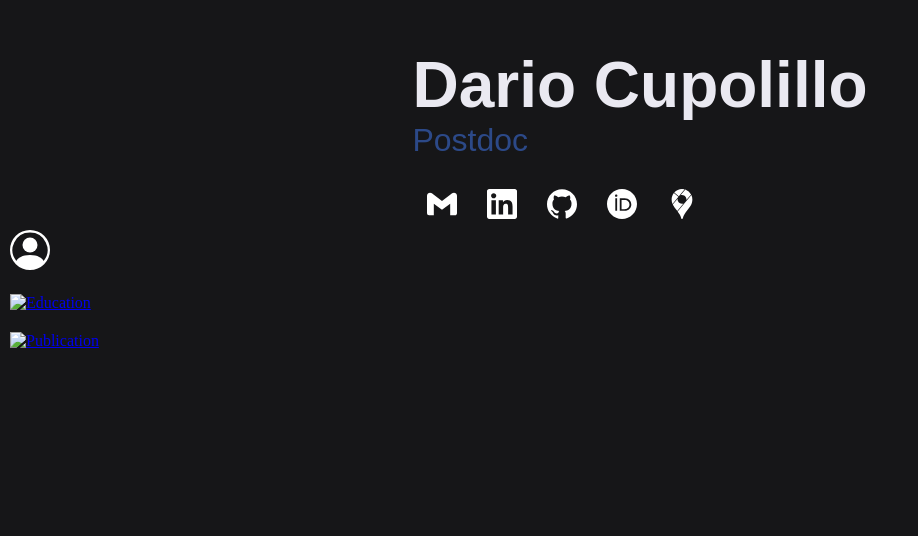
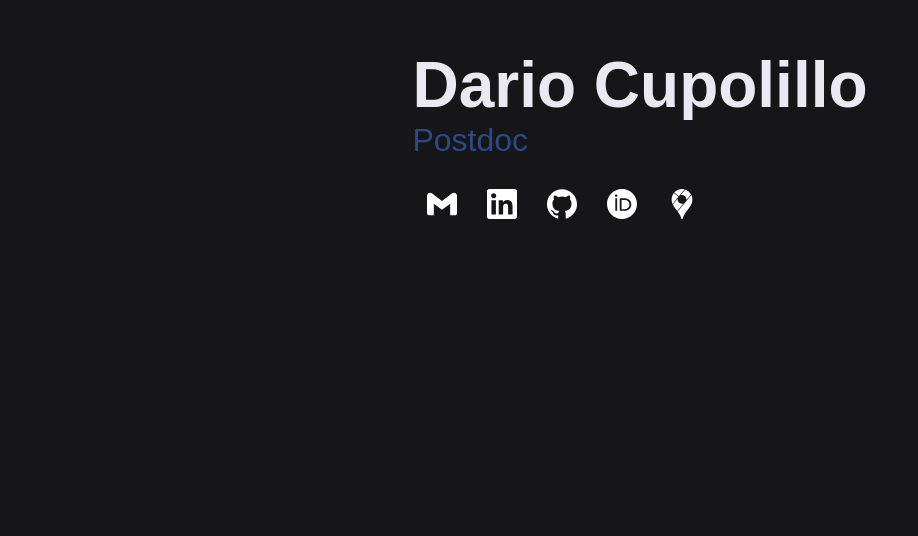
Before and after one commit to dcupolillo/dcupolillo.github.io, a plain HTML site: page index.html in a window 1280 px wide. Shown: the part 110-646 px from the top of the page, without its empty margins (0-918 px from the left). Drawn offline with Linux system fonts and the light colour scheme.

Commit message:
update index.html

```diff
--- a/index.html
+++ b/index.html
@@ -1,8 +1,8 @@
 <!DOCTYPE html>
 <html lang="en">
   <head>
-  <meta charset="UTF-8">
-  <meta name="viewport" content="width=device-width, initial-scale=1.0">
+    <meta charset="UTF-8" />
+    <meta name="viewport" content="width=device-width, initial-scale=1.0" />
     <title>Dario Cupolillo's Portfolio</title>
     <style>
       body {
@@ -14,42 +14,6 @@
         margin: 0;
         overflow: hidden;
       }
-    .side-buttons {
-      position: fixed;
-      top: 50%;
-      left: 10px;
-      transform: translateY(-50%);
-      display: flex;
-      flex-direction: column;
-      gap: 20px;
-      opacity: 0;
-      animation: fadeIn 2s forwards;
-      animation-delay: 3s;
-    }
-    .side-button {
-      width: 40px;
-      height: 40px;
-      cursor: pointer;
-      position: relative;
-      transition: transform 0.3s ease-in-out;
-    }
-    .side-button:hover {
-      transform: scale(1.2);
-    }
-    .side-button:hover::after {
-      content: attr(alt);
-      position: absolute;
-      left: 50px;
-      top: 50%;
-      transform: translateY(-50%);
-      background-color: rgba(0, 0, 0, 0.8);
-      color: white;
-      padding: 5px 10px;
-      border-radius: 5px;
-      font-size: 0.9em;
-      white-space: nowrap;
-      box-shadow: 0 0 5px rgba(0, 0, 0, 0.5);
-    }
       .central-block {
         display: flex;
         flex-direction: column;
@@ -60,7 +24,7 @@
         color: #eae9f1;
         font-size: 4em;
         font-weight: bold;
-      font-family: 'Aptos', sans-serif;
+        font-family: "Aptos", sans-serif;
         opacity: 0;
         animation: fadeIn 2s forwards;
         animation-delay: 1s;
@@ -68,7 +32,7 @@
       .position {
         color: #2c4988;
         font-size: 2em;
-      font-family: 'Aptos', sans-serif;
+        font-family: "Aptos", sans-serif;
         opacity: 0;
         animation: fadeIn 2s forwards;
         animation-delay: 1.5s;
@@ -78,7 +42,7 @@
         width: 300px;
         height: 300px;
         border-radius: 50%;
-        background-image: url('your-photo.jpg');
+        background-image: url("your-photo.jpg");
         background-size: cover;
         background-position: center;
         opacity: 0;
@@ -100,7 +64,6 @@
         opacity: 0;
         animation: fadeInScale 2s forwards;
         animation-delay: 3s;
-      transition: transform 0.3s ease-in-out;
       }
       .icon:hover {
         transform: scale(1.2);
@@ -126,35 +89,24 @@
     </style>
   </head>
   <body>
-  <div class="side-buttons">
-    <a href="#about-me">
-      <img src="assets/person-circle.svg" alt="About Me" class="side-button">
-    </a>
-    <a href="#education">
-      <img src="assets/education-icon.svg" alt="Education" class="side-button">
-    </a>
-    <a href="#publication">
-      <img src="assets/publication-icon.svg" alt="Publication" class="side-button">
-    </a>
-  </div>
     <div class="central-block">
       <div class="name">Dario Cupolillo</div>
       <div class="position">Postdoc</div>
       <div class="icons">
         <a href="https://yourwebsite1.com" target="_blank">
-        <img src="assets/gmail.svg" alt="Website 1" class="icon">
+          <img src="assets/gmail.svg" alt="Website 1" class="icon" />
         </a>
         <a href="https://www.linkedin.com/in/dariocupolillo" target="_blank">
-        <img src="assets/linkedin.svg" alt="Website 2" class="icon">
+          <img src="assets/linkedin.svg" alt="Website 2" class="icon" />
         </a>
         <a href="https://github.com/dcupolillo" target="_blank">
-        <img src="assets/github.svg" alt="Website 3" class="icon">
+          <img src="assets/github.svg" alt="Website 3" class="icon" />
         </a>
         <a href="https://orcid.org/0000-0002-1517-3815" target="_blank">
-        <img src="assets/orcid.svg" alt="Website 4" class="icon">
+          <img src="assets/orcid.svg" alt="Website 4" class="icon" />
         </a>
         <a href="https://yourwebsite4.com" target="_blank">
-        <img src="assets/googlemaps.svg" alt="Website 5" class="icon">
+          <img src="assets/googlemaps.svg" alt="Website 5" class="icon" />
         </a>
       </div>
       <div class="photo"></div>
```
Lines whose indentation alone changed are shown as unchanged.
